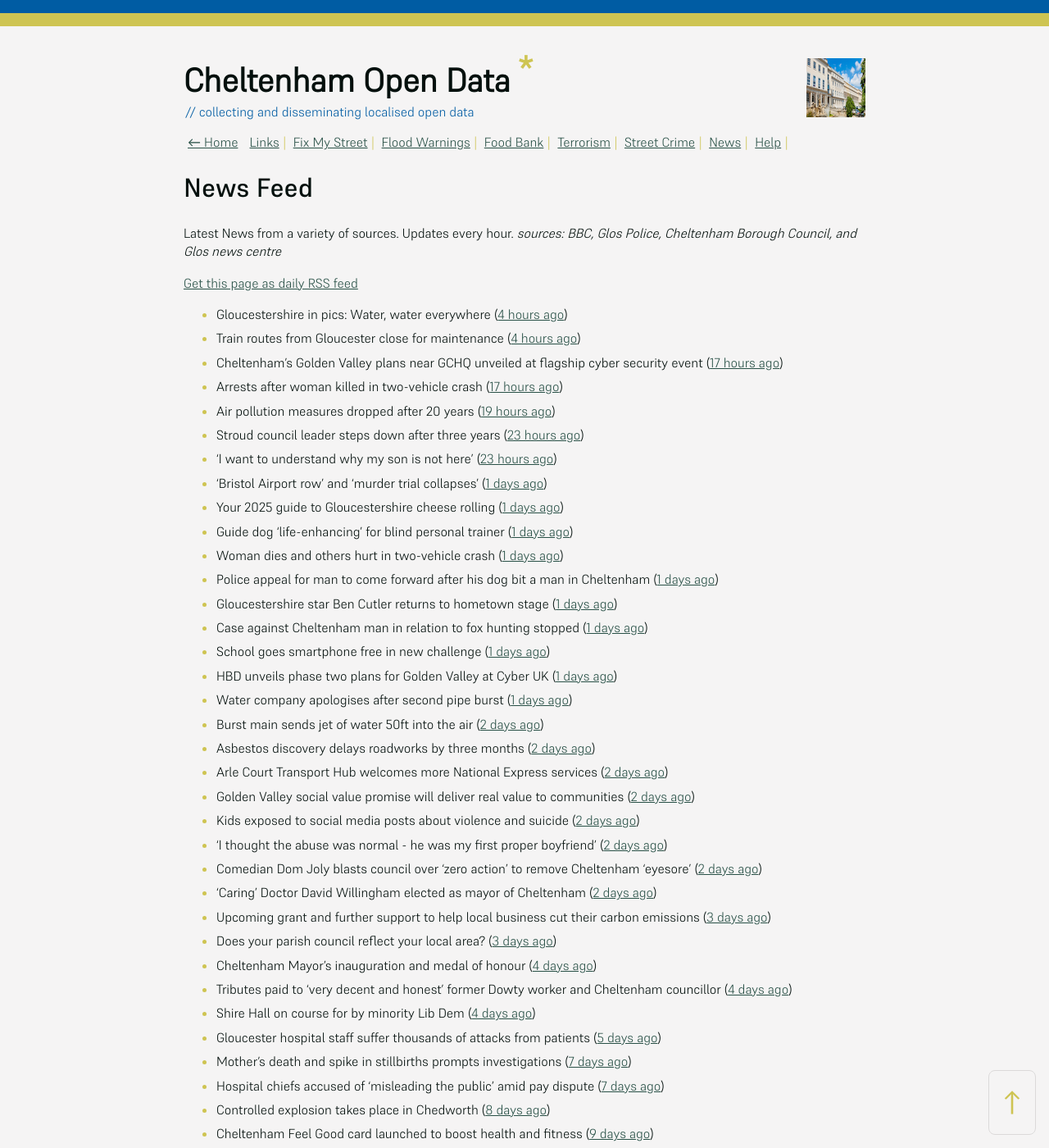
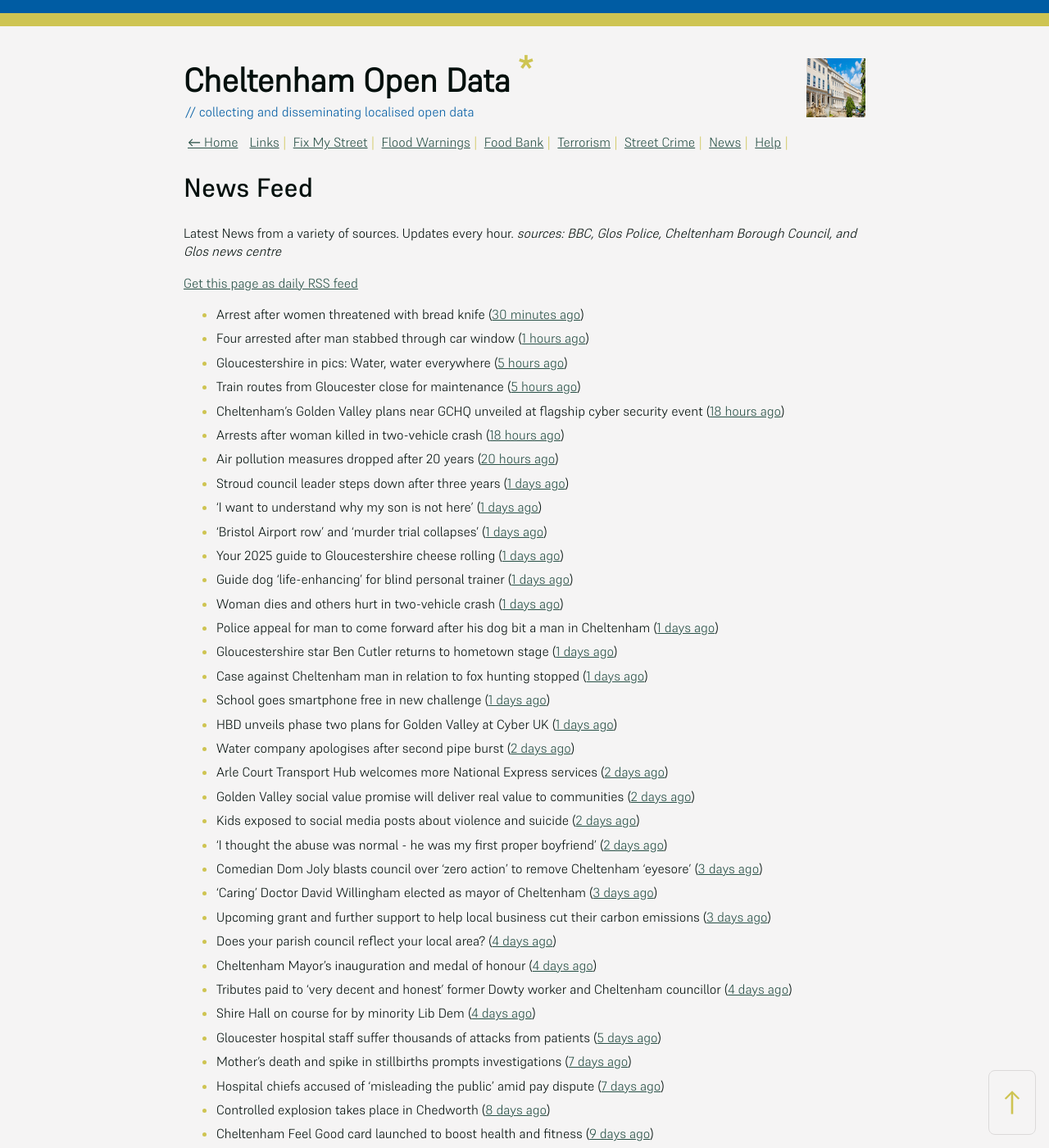
Before and after one commit to mat-0/cheltenham-open-data, a Jekyll site: the page built from _pages/news.md, in a window 1280 px wide and 1400 px high. Shown: the whole window at 82% size. Built offline with Jekyll 4.4.1, drawn with Linux system fonts in a browser that asks for light colours.

Commit message:
Updated 2025-05-17 11:57:57

```diff
--- a/_pages/news.md
+++ b/_pages/news.md
@@ -12,13 +12,15 @@ _sources: BBC, Glos Police, Cheltenham Borough Council, and Glos news centre_
 [Get this page as daily RSS feed](/daily.rss)
 
 <!-- news_marker starts -->
-- Gloucestershire in pics: Water, water everywhere ([4 hours ago](https://www.bbc.com/news/articles/c8e6d4g6k88o))
-- Train routes from Gloucester close for maintenance ([4 hours ago](https://www.bbc.com/news/articles/c5y64j5nmv1o))
-- Cheltenham’s Golden Valley plans near GCHQ unveiled at flagship cyber security event ([17 hours ago](https://gloucesternewscentre.co.uk/cheltenhams-golden-valley-plans-near-gchq-unveiled-at-flagship-cyber-security-event/))
-- Arrests after woman killed in two-vehicle crash ([17 hours ago](https://www.bbc.com/news/articles/cz0dl0g9zxjo))
-- Air pollution measures dropped after 20 years ([19 hours ago](https://www.bbc.com/news/articles/c7v7d4091gro))
-- Stroud council leader steps down after three years ([23 hours ago](https://www.bbc.com/news/articles/c9dq58pzel5o))
-- 'I want to understand why my son is not here' ([23 hours ago](https://www.bbc.com/news/articles/c5yk7z7k4dyo))
+- Arrest after women threatened with bread knife ([30 minutes ago](https://www.bbc.com/news/articles/cvgdpnv8yp0o))
+- Four arrested after man stabbed through car window ([1 hours ago](https://www.bbc.com/news/articles/cql2yerl45po))
+- Gloucestershire in pics: Water, water everywhere ([5 hours ago](https://www.bbc.com/news/articles/c8e6d4g6k88o))
+- Train routes from Gloucester close for maintenance ([5 hours ago](https://www.bbc.com/news/articles/c5y64j5nmv1o))
+- Cheltenham’s Golden Valley plans near GCHQ unveiled at flagship cyber security event ([18 hours ago](https://gloucesternewscentre.co.uk/cheltenhams-golden-valley-plans-near-gchq-unveiled-at-flagship-cyber-security-event/))
+- Arrests after woman killed in two-vehicle crash ([18 hours ago](https://www.bbc.com/news/articles/cz0dl0g9zxjo))
+- Air pollution measures dropped after 20 years ([20 hours ago](https://www.bbc.com/news/articles/c7v7d4091gro))
+- Stroud council leader steps down after three years ([1 days ago](https://www.bbc.com/news/articles/c9dq58pzel5o))
+- 'I want to understand why my son is not here' ([1 days ago](https://www.bbc.com/news/articles/c5yk7z7k4dyo))
 - 'Bristol Airport row' and 'murder trial collapses' ([1 days ago](https://www.bbc.com/news/articles/c93lq257pd5o))
 - Your 2025 guide to Gloucestershire cheese rolling ([1 days ago](https://www.bbc.com/news/articles/c230jj5m1yro))
 - Guide dog 'life-enhancing' for blind personal trainer ([1 days ago](https://www.bbc.com/news/articles/cwy3j8evxg2o))
@@ -28,17 +30,15 @@ _sources: BBC, Glos Police, Cheltenham Borough Council, and Glos news centre_
 - Case against Cheltenham man in relation to fox hunting stopped ([1 days ago](https://gloucesternewscentre.co.uk/case-against-cheltenham-man-in-relation-to-fox-hunting-stopped/))
 - School goes smartphone free in new challenge ([1 days ago](https://www.bbc.com/news/articles/cwy388p033eo))
 - HBD unveils phase two plans for Golden Valley at Cyber UK ([1 days ago](https://www.cheltenham.gov.uk/news/article/3012/hbd_unveils_phase_two_plans_for_golden_valley_at_cyber_uk))
-- Water company apologises after second pipe burst ([1 days ago](https://www.bbc.com/news/articles/cn0g1jygjq1o))
-- Burst main sends jet of water 50ft into the air ([2 days ago](https://www.bbc.com/news/articles/cd620lyqqnqo))
-- Asbestos discovery delays roadworks by three months ([2 days ago](https://www.bbc.com/news/articles/c0j7158dyevo))
+- Water company apologises after second pipe burst ([2 days ago](https://www.bbc.com/news/articles/cn0g1jygjq1o))
 - Arle Court Transport Hub welcomes more National Express services ([2 days ago](https://gloucesternewscentre.co.uk/arle-court-transport-hub-welcomes-more-national-express-services/))
 - Golden Valley social value promise will deliver real value to communities ([2 days ago](https://www.cheltenham.gov.uk/news/article/3011/golden_valley_social_value_promise_will_deliver_real_value_to_communities))
 - Kids exposed to social media posts about violence and suicide ([2 days ago](https://www.bbc.com/news/articles/c0r1gpr0ezwo))
 - 'I thought the abuse was normal - he was my first proper boyfriend' ([2 days ago](https://www.bbc.com/news/articles/czj47g8kkm9o))
-- Comedian Dom Joly blasts council over ‘zero action’ to remove Cheltenham ‘eyesore’ ([2 days ago](https://gloucesternewscentre.co.uk/comedian-dom-joly-blasts-council-over-zero-action-to-remove-cheltenham-eyesore/))
-- ‘Caring’ Doctor David Willingham elected as mayor of Cheltenham ([2 days ago](https://gloucesternewscentre.co.uk/caring-doctor-david-willingham-elected-as-mayor-of-cheltenham/))
+- Comedian Dom Joly blasts council over ‘zero action’ to remove Cheltenham ‘eyesore’ ([3 days ago](https://gloucesternewscentre.co.uk/comedian-dom-joly-blasts-council-over-zero-action-to-remove-cheltenham-eyesore/))
+- ‘Caring’ Doctor David Willingham elected as mayor of Cheltenham ([3 days ago](https://gloucesternewscentre.co.uk/caring-doctor-david-willingham-elected-as-mayor-of-cheltenham/))
 - Upcoming grant and further support to help local business cut their carbon emissions ([3 days ago](https://www.cheltenham.gov.uk/news/article/3010/upcoming_grant_and_further_support_to_help_local_business_cut_their_carbon_emissions))
-- Does your parish council reflect your local area? ([3 days ago](https://www.cheltenham.gov.uk/news/article/3009/does_your_parish_council_reflect_your_local_area))
+- Does your parish council reflect your local area? ([4 days ago](https://www.cheltenham.gov.uk/news/article/3009/does_your_parish_council_reflect_your_local_area))
 - Cheltenham Mayor’s inauguration and medal of honour ([4 days ago](https://www.cheltenham.gov.uk/news/article/3008/cheltenham_mayors_inauguration_and_medal_of_honour))
 - Tributes paid to ‘very decent and honest’ former Dowty worker and Cheltenham councillor ([4 days ago](https://gloucesternewscentre.co.uk/tributes-paid-to-very-decent-and-honest-former-dowty-worker-and-cheltenham-councillor/))
 - Shire Hall on course for by minority Lib Dem ([4 days ago](https://gloucesternewscentre.co.uk/shire-hall-on-course-for-by-minority-lib-dem/))
```
Also changed, not shown: _data/flood.json (+5 -48 lines), index.md (+5 -5 lines).
